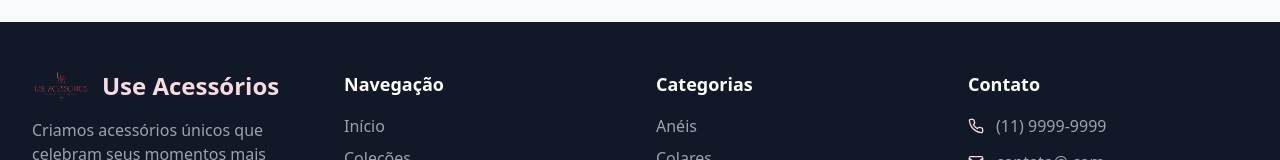
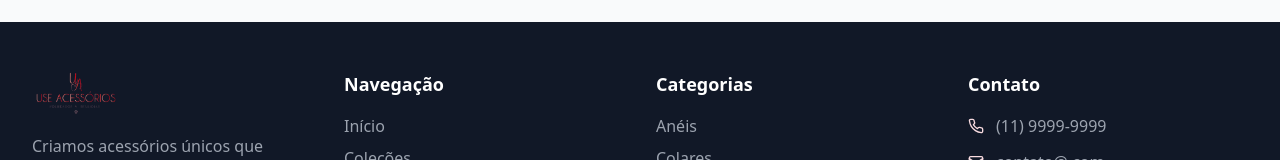
Before and after one commit to ArthurLima05/UseAcessorios, a React (Vite) app: page / in a window 1280 px wide. Shown: the part 1907-2067 px from the top of the page. Built offline with nearby package versions, Linux system fonts and the light colour scheme.

Commit message:
Updated Footer.tsx

```diff
--- a/src/components/Footer.tsx
+++ b/src/components/Footer.tsx
@@ -11,9 +11,8 @@ export const Footer: React.FC = () => {
               <img
                 src="/logoUseAcessorios.png"
                 alt="Use Acessórios"
-                className="h-8 w-auto"
+                className="h-12 w-auto"
               />
-              <h3 className="text-2xl font-bold text-[#f8dbe0]">Use Acessórios</h3>
             </div>
             <p className="text-gray-400 mb-4">
               Criamos acessórios únicos que celebram seus momentos mais especiais com elegância e sofisticação.
```
